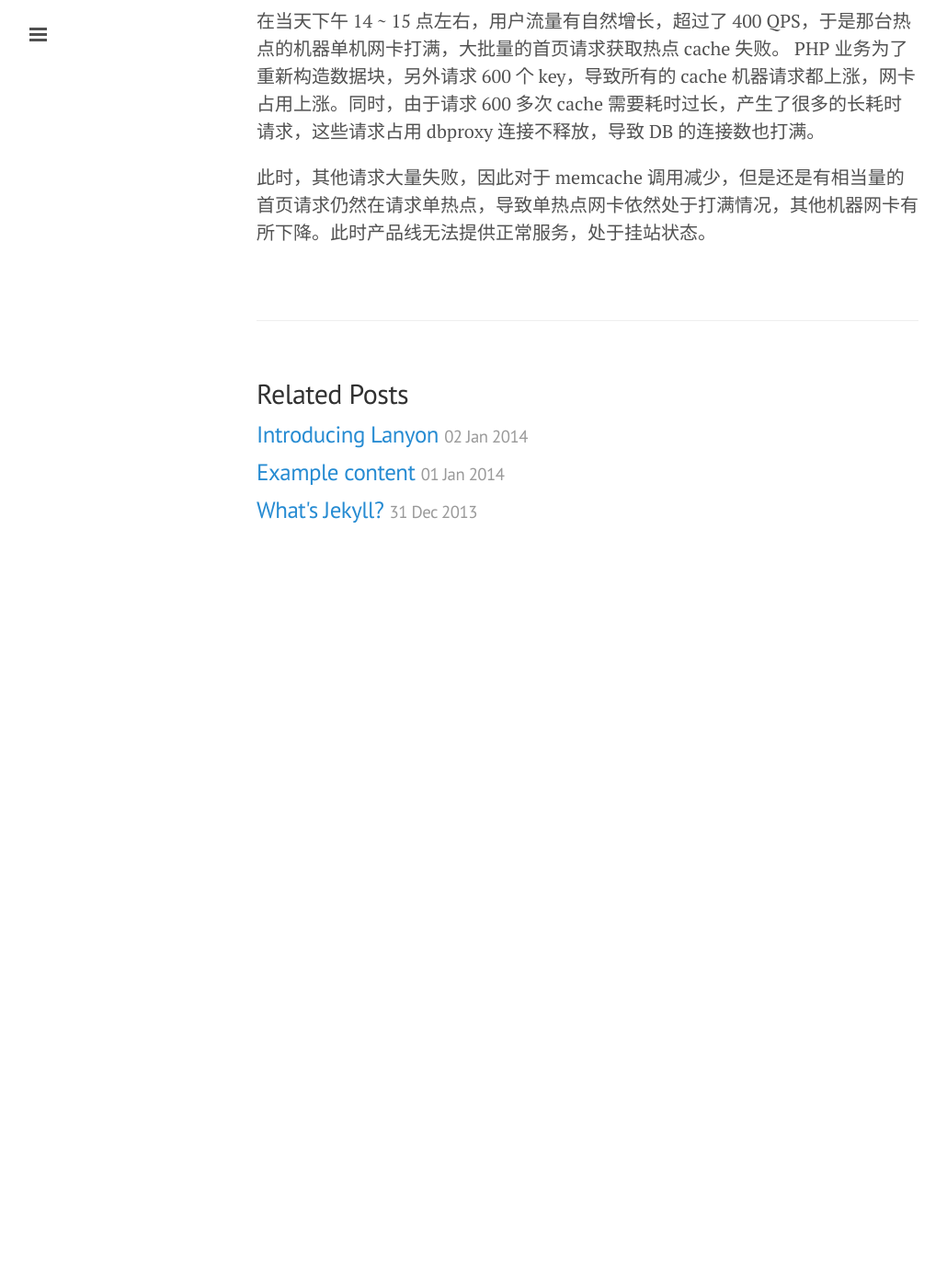
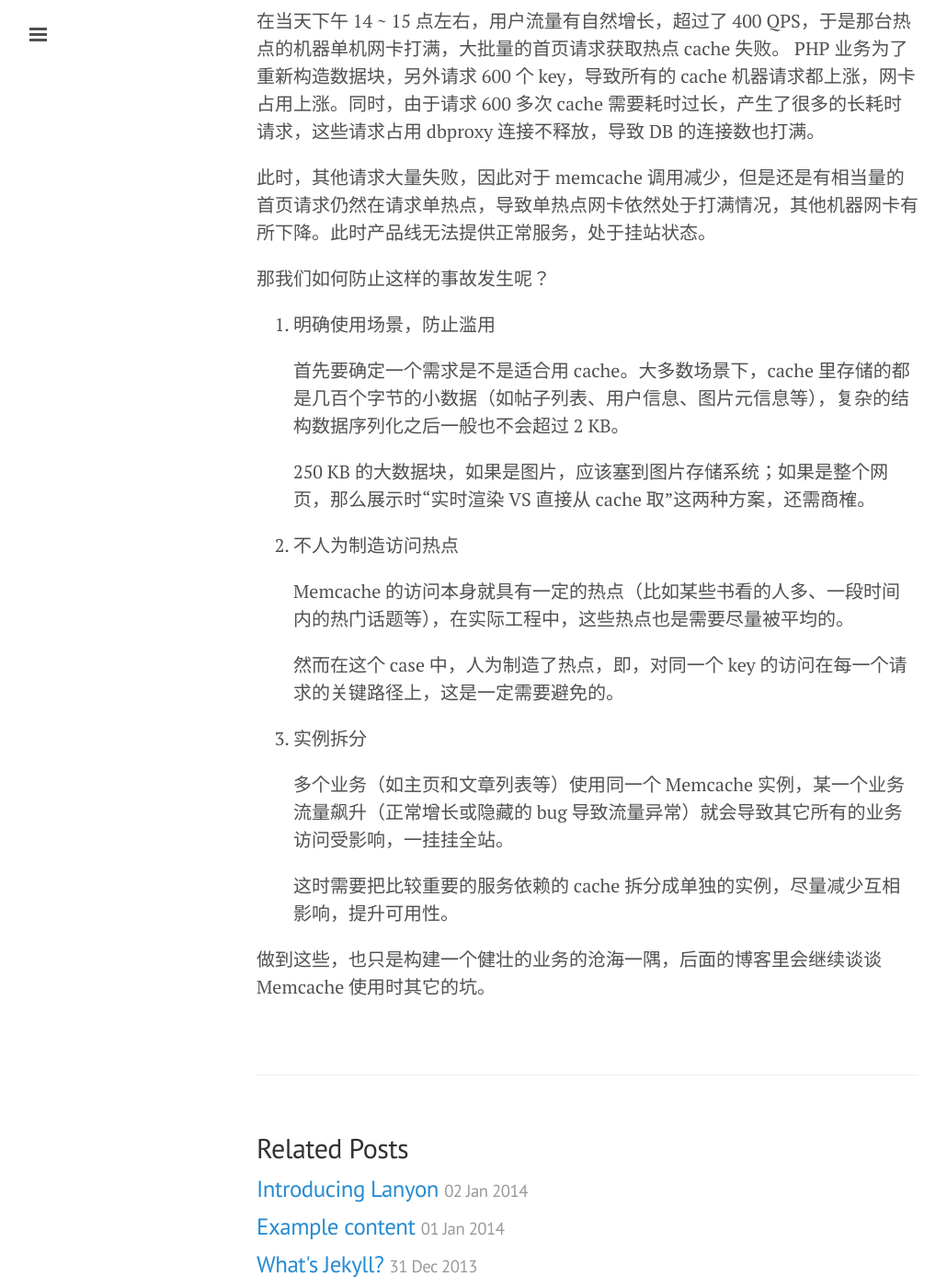
Before and after one commit to ksarch-saas/ksarch-saas.github.io, a Jekyll site: the page built from _posts/2015-03-05-pitfall-of-hotspot-access.md, in a window 1280 px wide and 1400 px high, scrolled down 1697 px. Shown: the whole window at 92% size, without its empty margins (1-1031 px from the left). Built offline with Jekyll 4.4.1, drawn with Linux system fonts in a browser that asks for light colours; Markdown is read by kramdown in place of the engine named in the settings; before the commit the page ends 2327 px from its top, so only the background shows below that.

Commit message:
Improve the last blog

```diff
--- a/_posts/2015-03-05-memcache-pitfall-hotspot.md
+++ b/_posts/2015-03-05-pitfall-of-hotspot-access.md
@@ -1,6 +1,10 @@
 ---
 layout: post
 title: Memcache 访问热点导致服务雪崩的一个 case
+tags: Memcache, 陷阱
+category: memcache
+author: Shen Jiale
+email: shenjiale@baidu.com
 ---
 
 去年年底，某产品线发生了一起严重的丢失用户流量的事故，就这个 case 来谈谈 Memcache 使用不当的问题。
@@ -21,3 +25,27 @@ title: Memcache 访问热点导致服务雪崩的一个 case
 PHP 业务为了重新构造数据块，另外请求 600 个 key，导致所有的 cache 机器请求都上涨，网卡占用上涨。同时，由于请求 600 多次 cache 需要耗时过长，产生了很多的长耗时请求，这些请求占用 dbproxy 连接不释放，导致 DB 的连接数也打满。
 
 此时，其他请求大量失败，因此对于 memcache 调用减少，但是还是有相当量的首页请求仍然在请求单热点，导致单热点网卡依然处于打满情况，其他机器网卡有所下降。此时产品线无法提供正常服务，处于挂站状态。
+
+那我们如何防止这样的事故发生呢？
+
+
+1. 明确使用场景，防止滥用
+
+    首先要确定一个需求是不是适合用 cache。大多数场景下，cache 里存储的都是几百个字节的小数据（如帖子列表、用户信息、图片元信息等），复杂的结构数据序列化之后一般也不会超过 2 KB。
+
+    250 KB 的大数据块，如果是图片，应该塞到图片存储系统；如果是整个网页，那么展示时“实时渲染 VS 直接从 cache 取”这两种方案，还需商榷。
+
+2. 不人为制造访问热点
+
+    Memcache 的访问本身就具有一定的热点（比如某些书看的人多、一段时间内的热门话题等），在实际工程中，这些热点也是需要尽量被平均的。
+
+    然而在这个 case 中，人为制造了热点，即，对同一个 key 的访问在每一个请求的关键路径上，这是一定需要避免的。
+
+3. 实例拆分
+
+    多个业务（如主页和文章列表等）使用同一个 Memcache 实例，某一个业务流量飙升（正常增长或隐藏的 bug 导致流量异常）就会导致其它所有的业务访问受影响，一挂挂全站。
+
+    这时需要把比较重要的服务依赖的 cache 拆分成单独的实例，尽量减少互相影响，提升可用性。
+
+
+做到这些，也只是构建一个健壮的业务的沧海一隅，后面的博客里会继续谈谈 Memcache 使用时其它的坑。
```
